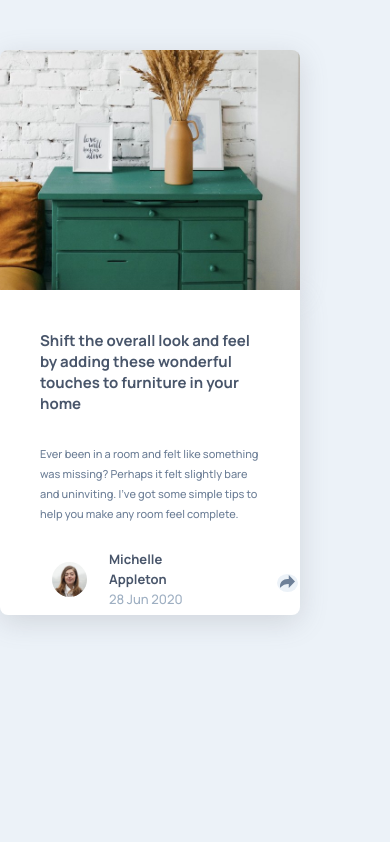
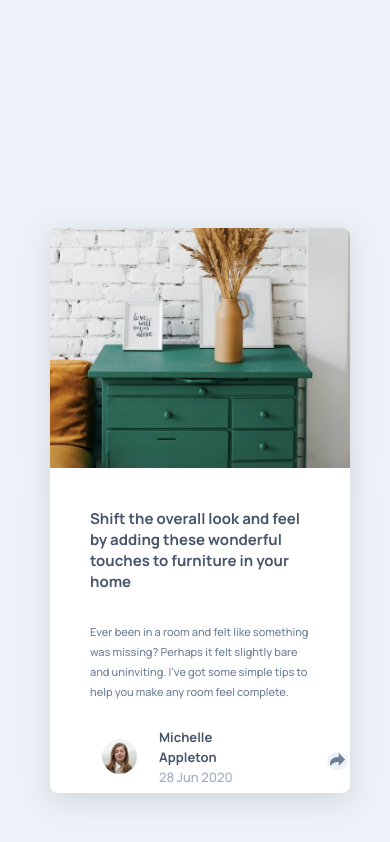
Before and after one commit to gomes-leonardo/article-preview-component-master, a plain HTML site: page index.html in a window 390 px wide. Drawn offline with Linux system fonts and the light colour scheme.

Commit message:
Update style.css

```diff
--- a/styles/style.css
+++ b/styles/style.css
@@ -174,7 +174,9 @@ footer p {
         flex-direction: column;
         width: 400px;
 
-        margin: 50px auto;
+        justify-content: center;
+        align-items: center;
+
 
         background-color: var(--light-grayish-blue);
 
```
